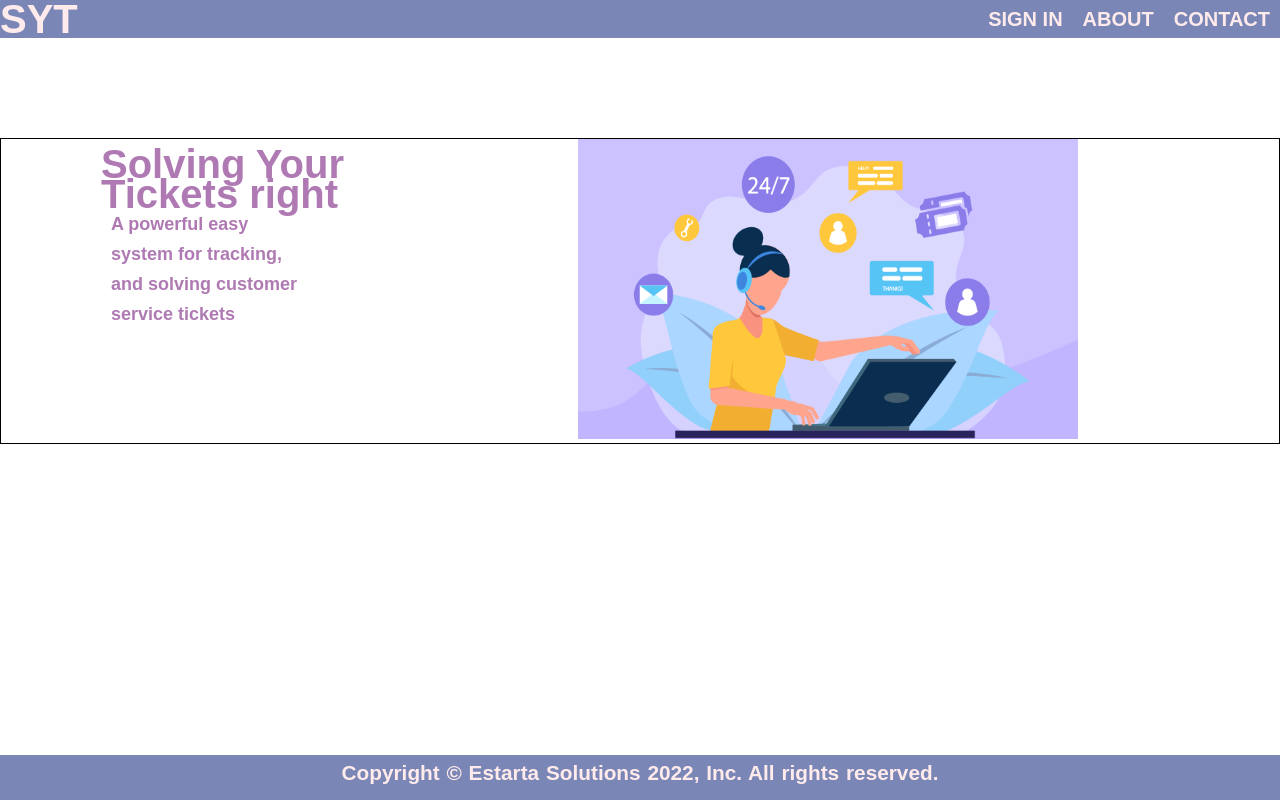
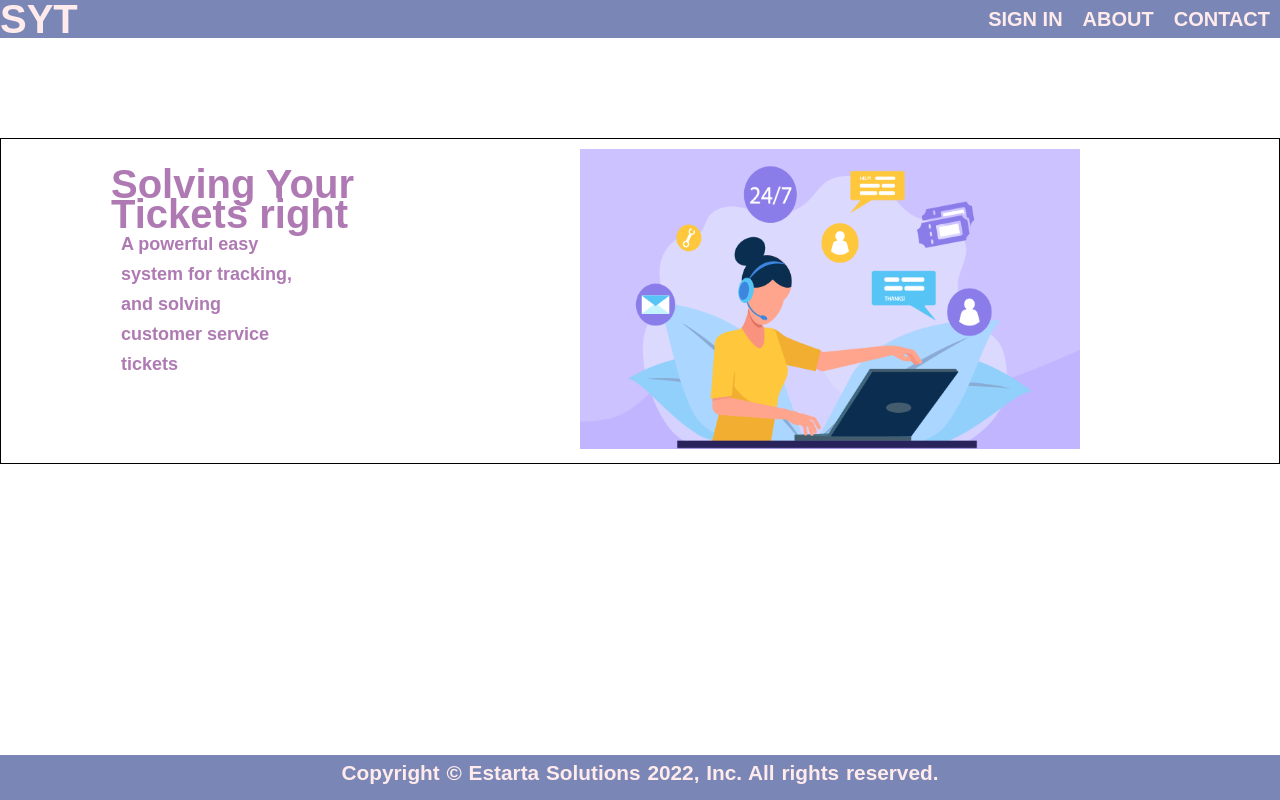
Before and after one commit to natalieQoursha/final-ticketing, a React (Create React App) app in the folder client/: page / in a window 1280 px wide. Built offline with nearby package versions, Linux system fonts and the light colour scheme.

Commit message:
commited

```diff
--- a/client/src/Home.css
+++ b/client/src/Home.css
@@ -3,13 +3,13 @@
     direction: row;
     margin-top: 100px;
     border: 1px solid black;
-    /* padding: 10px; */
+    padding: 10px;
     flex-wrap: nowrap;
 }
 
 .text1{
     font-size: 40px;
-    margin-top: 10px;
+    margin-top: 20px;
     line-height: 30px;
     margin-left: 100px;
     color: rgb(175, 122, 179);
--- a/client/src/Pages/SignIn.js
+++ b/client/src/Pages/SignIn.js
@@ -35,7 +35,7 @@ const SignIn = () => {
     }
     else {
       alert("welcome");
-      history("/");
+      history("/test");
       window.location.reload();
     }
 
```
